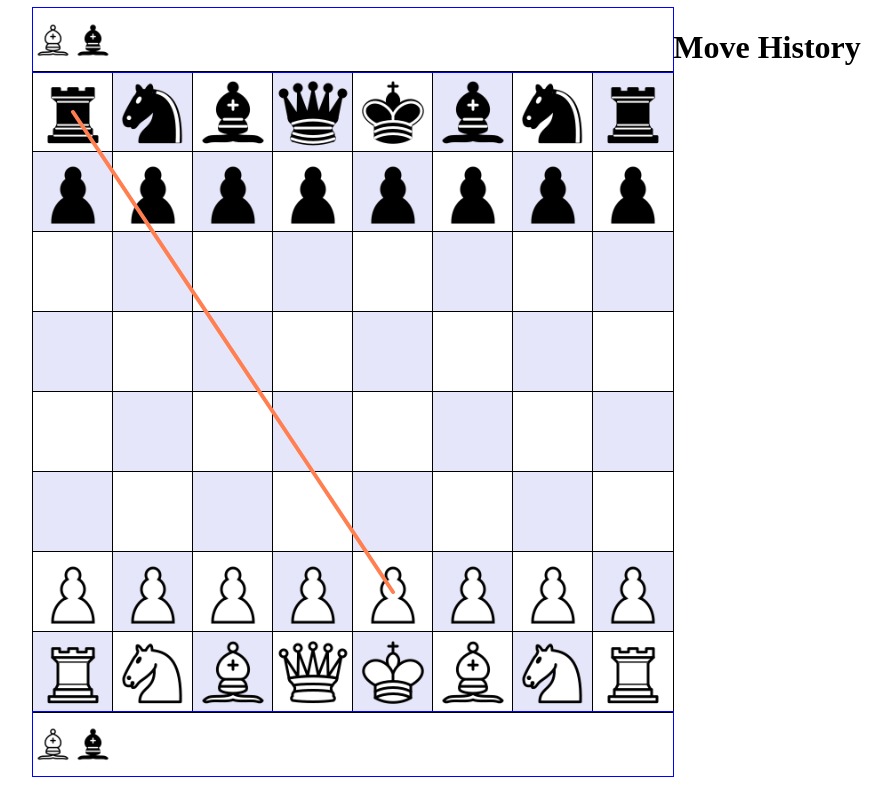
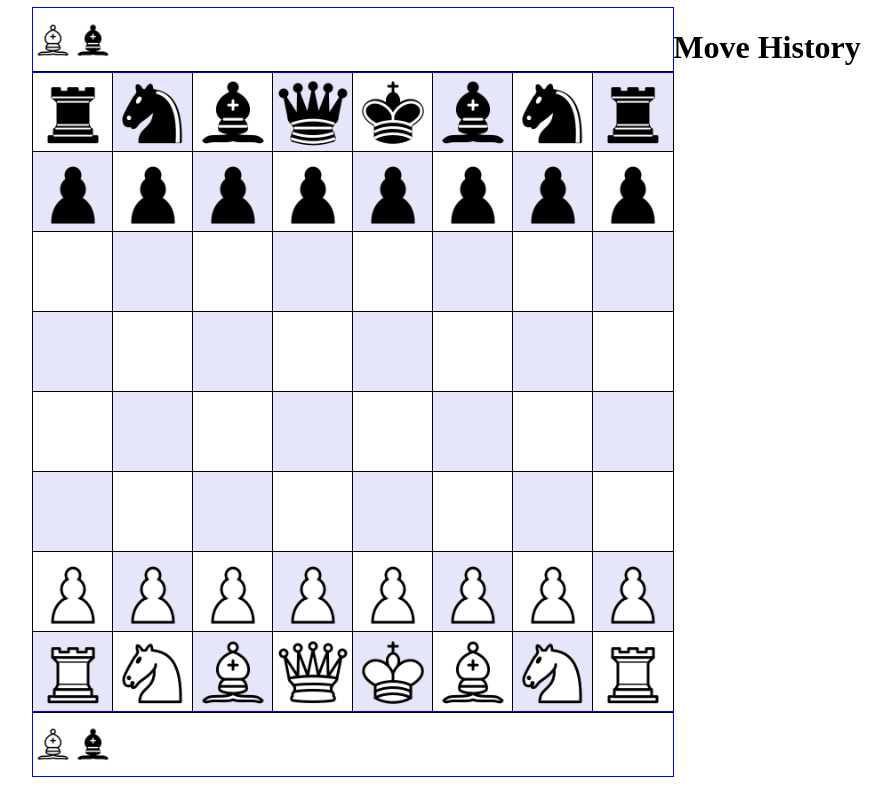
Before and after one commit to JamesHagerty1/React-Chess, a React (Create React App) app: page / in a window 1280 px wide. Shown: the whole page, without its empty margins (193-1083 px from the left). Built offline with nearby package versions, Linux system fonts and the light colour scheme.

Commit message:
movement line drawing

```diff
--- a/src/App.tsx
+++ b/src/App.tsx
@@ -87,7 +87,7 @@ const SVGLayer: FC<SVGLayerProps> = (props) => {
     <div className="svg-layer"
     style={{"top": `${top}px`, "left": `${left}px`}}>
       <svg className="svg-box">
-        {selR != -1 && selC != -1 &&
+        {selR != -1 &&
           <circle className="svg-drawing" cx={cx} cy={cy}
           r={halfTileDim * (9 / 10)} stroke="dodgerblue" fill="none"
           strokeWidth="3" />
@@ -97,8 +97,10 @@ const SVGLayer: FC<SVGLayerProps> = (props) => {
           cx={halfTileDim + rc[1] * tileDim} cy={halfTileDim + rc[0] * tileDim}
           r={tileDim / 7} fill="dodgerblue" />
         )}
-        <line className="svg-drawing" x1={x1} y1={y1} x2={x2} y2={y2}
-        stroke="coral" strokeWidth="4" strokeLinecap="round"></line>
+        {oldR != -1 &&
+          <line className="svg-drawing" x1={x1} y1={y1} x2={x2} y2={y2}
+          stroke="lightskyblue" strokeWidth="4" strokeLinecap="round"></line>
+        }
       </svg>
   </div>
   );
@@ -144,9 +146,10 @@ function App() {
   const [lightTurn, setLightTurn] = useState<boolean>(true);
   const [curSelect, setCurSelect] = useState<[number, number]>([-1, -1]);
   const [curMoves, setCurMoves] = useState<[number, number][]>([]);
+  const [lastMove, setLastMove] =
+    useState<[number, number, number, number]>([-1, -1, -1, -1]);
 
   function clickTile(r: number, c: number): number {
-    console.log(r + "-" + c);
     // if (!lightTurn) {
     //   return -1;
     // }
@@ -163,6 +166,7 @@ function App() {
       setCurSelect([-1, -1]);
       setCurMoves([]);
       setLightTurn(!lightTurn);
+      setLastMove([r, c, rSel, cSel]);
       return 0;
     }
 
@@ -185,9 +189,6 @@ function App() {
    setDims([newTop, newLeft, newWidth]);
   };
 
-  const [lastMove, setLastMove] =
-    useState<[number, number, number, number]>([0, 0, 6, 4]); // temp vals
-
   //
   return (
     <div className="flex-container">
--- a/src/game-logic.ts
+++ b/src/game-logic.ts
@@ -9,6 +9,7 @@ export function selectPiece (r: number, c: number, board: string[][],
  return [false, []];
 } // return legal moves when applicable
 
+// TS seems to not have built in fn for checking if list contains tuple
 export function isMove(r: number, c: number, curMoves: [number, number][]):
   boolean {
   for (let i in curMoves) {
@@ -26,7 +27,6 @@ function legalMoves(r: number, c: number, board: string[][]):
   [number, number][] {
   const [piece, shade]: [string, string] =
     [board[r][c].charAt(0), board[r][c].charAt(1)];
-  console.log(piece, shade);
 
   switch (piece) {
     case "p":
```
